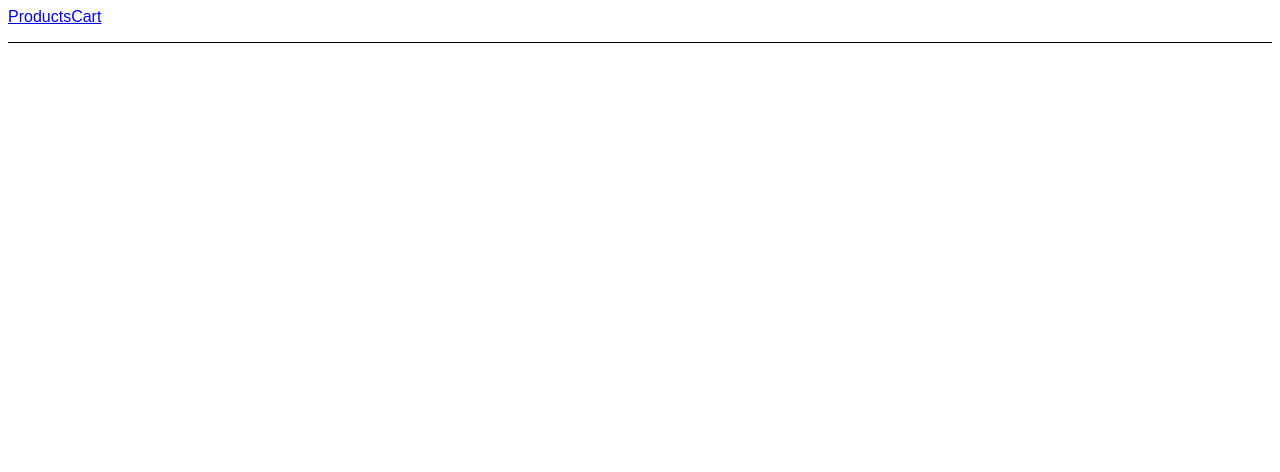
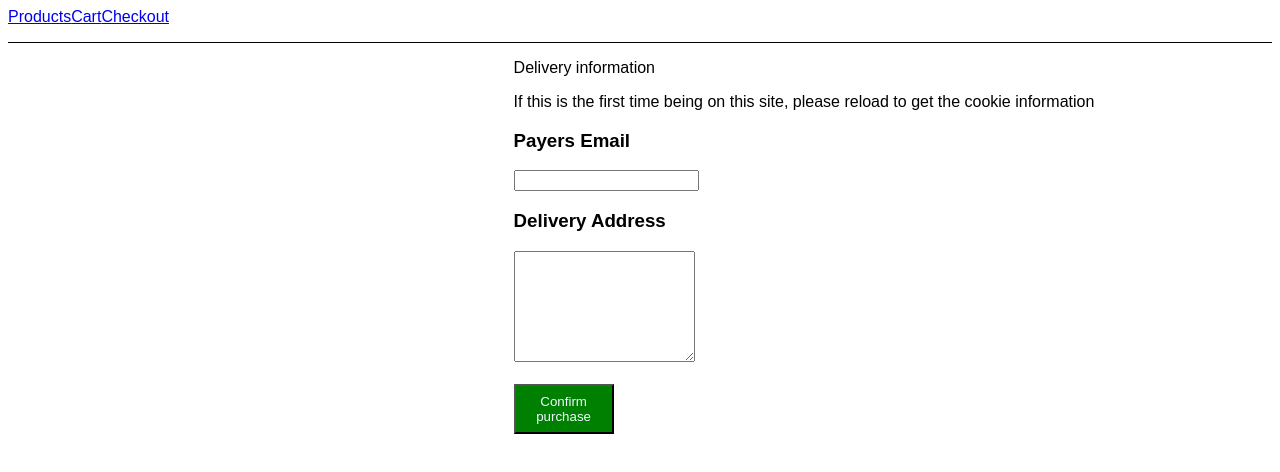
Before and after one commit to FrediWa/Scalperz-Store, a React (Create React App) app: page /checkout in a window 1280 px wide. Before the commit this address had no page. Shown: the top 472 px of the page. Built offline with nearby package versions, Linux system fonts and the light colour scheme.

Commit message:
Start on checkout (#14)
* Small start on the checkout

* Checkouts information confirmation div

* Information from cookie

* Fix small errors

Co-authored-by: SikiPriki <halliksi@arcada.fi>
Co-authored-by: Fredrik Wasström <fredrik.wasstrom@gmail.com>

```diff
--- a/package.json
+++ b/package.json
@@ -8,6 +8,7 @@
     "@testing-library/user-event": "^13.5.0",
     "axios": "^0.25.0",
     "react": "^17.0.2",
+    "react-cookie": "^4.1.1",
     "react-dom": "^17.0.2",
     "react-router-dom": "^6.2.1",
     "react-scripts": "5.0.0",
--- a/src/App.js
+++ b/src/App.js
@@ -15,10 +15,12 @@ function App() {
       >
         <Link to="/products">Products</Link>
         <Link to="/cart">Cart</Link>
+        <Link to="/checkout">Checkout</Link>
       </nav>
       <Routes>
         <Route path="products" element={<Products />}/>
         <Route path="cart" element={<Cart />}/>
+        <Route path="checkout" element={<Checkout />}/>
       </Routes>
     </BrowserRouter>
   );
--- a/src/routes/Checkout.js
+++ b/src/routes/Checkout.js
@@ -1,3 +1,107 @@
-const Checkout = () => <p>Checkout</p>
+import { render } from '@testing-library/react';
+import { useRef } from 'react';
+import React from "react"
+import './styles/Checkout.css'
+import { useState } from 'react';
+import { useCookies } from "react-cookie";
+
+const Checkout = () => {
+
+
+  const [cookies, setCookie] = useCookies(["user"]);
+
+  function handleCookie() {
+    setCookie("item_id", "36D", {
+      path: "/"
+    });
+    setCookie("productAmount", "1", {
+      path: "/"
+    });
+    setCookie("user_id", "15", {
+      path: "/"
+    });
+  }
+
+
+  const [inputEmail, setInputEmail] = useState('');
+  const [inputAd1, setInputAd1] = useState('');
+
+
+  const purchaseForm= useRef(null)
+
+  //Div byte
+  const continu=()=>{
+      const confirmForm = document.getElementById('confirmationDiv');
+      const inputForm = document.getElementById('purchaseDiv')
+
+      if (confirmForm.style.display === 'none') {
+          confirmForm.style.display = 'block';
+         inputForm.style.display = 'none'
+
+      } else {
+          confirmForm.style.display = 'none';
+         inputForm.style.display = 'block';
+      }
+  }
+
+
+  function handleSubmit(event) {
+    event.preventDefault();
+
+    let formData = purchaseForm.current;
+
+    let data = JSON.stringify([{"userId": cookies.user_id,"itemId": cookies.item_id,
+      "Address": formData['address1'].value}]);
+
+    data = JSON.parse(data);
+    data.forEach(function(element){
+        console.log(element);
+    });
+
+    alert("Object greated in Console")
+  }
+
+
+  return (
+      <div >
+          <div onLoad={handleCookie()}>
+
+              <div id={'purchaseDiv'}>
+
+                <p>Delivery information</p>
+                <p>If this is the first time being on this site, please reload to get the cookie information</p>
+
+                <form ref={purchaseForm}>
+                    <h3>Payers Email</h3>
+                    <input type={'email'} name={'email'} onInput={e => setInputEmail(e.target.value)} ></input>
+
+                    <h3>Delivery Address</h3>
+                    <textarea type={'text'} rows={'7'} cols={'20'} name={'address1'} onInput={e =>  setInputAd1(e.target.value)}></textarea>
+                </form>
+
+                <br></br>
+                <button className='confirmationButton' onClick={continu}>Confirm purchase</button>
+              </div>
+
+
+              <div id={'confirmationDiv'} >
+                <form name={'confirmationForm'} onSubmit={handleSubmit}>
+                    <h3>Email</h3>
+                    <input value={inputEmail} readOnly  />
+                    <h3>Address</h3>
+                    <textarea  rows={'7'} cols={'20'} value={inputAd1} readOnly />
+
+                    <br></br>
+                    <input className='confirmationButton' type={'submit'} value={'Submit'}></input>
+                 </form>
+
+                 <button className='goBackButton' onClick={continu}>Go back</button>
+
+              </div>
+          </div>
+      </div>
+  );
+}
+
 
 export default Checkout
--- a/src/routes/styles/Checkout.css
+++ b/src/routes/styles/Checkout.css
@@ -0,0 +1,21 @@
+.confirmationButton{
+    background-color: green;
+    color: aliceblue;
+    height: 50px;
+    width: 100px;
+
+}
+.goBackButton{
+    background-color: gray;
+    color: aliceblue;
+    height: 50px;
+    width: 100px;
+}
+#confirmationDiv{
+    display: none;
+    padding-left: 40%;
+}
+#purchaseDiv{
+    display: block;
+    padding-left: 40%;
+}
```
Also changed, not shown: 1 other file (tests, documents, lock files or other folders).
